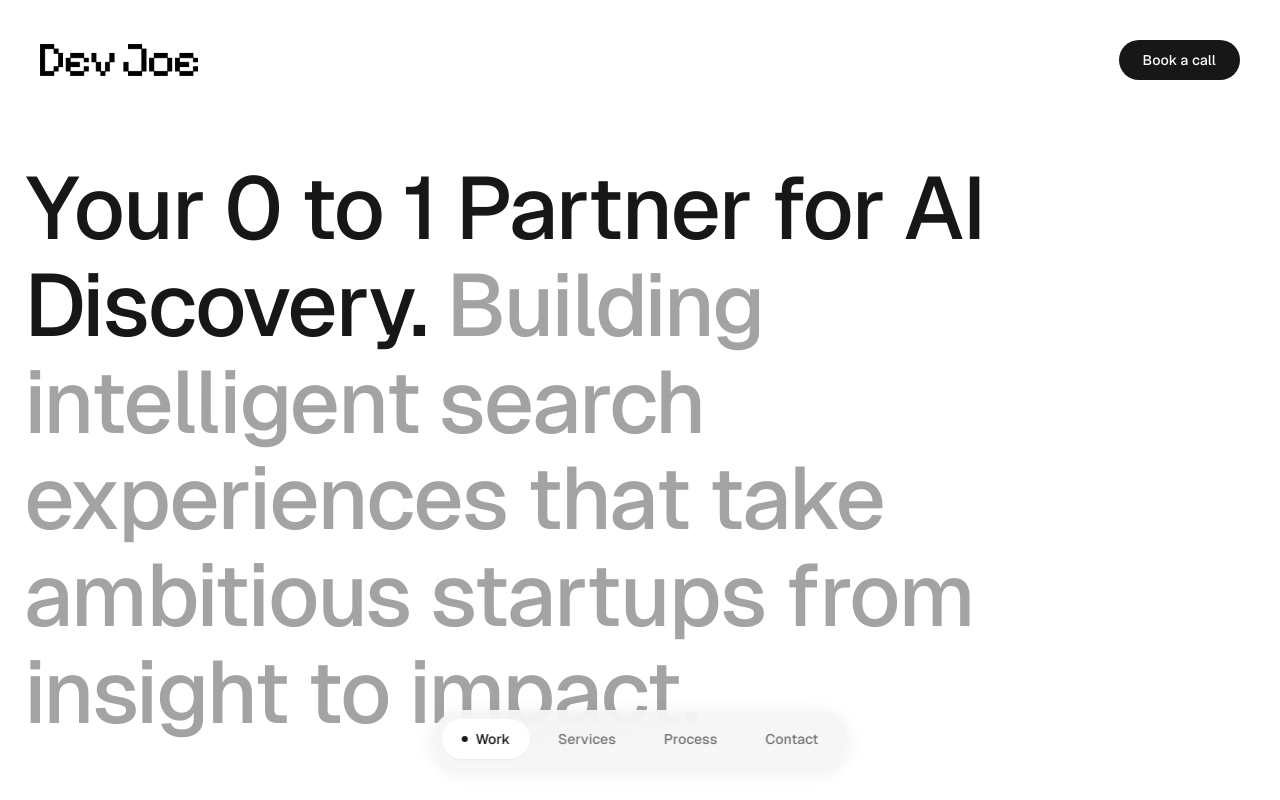
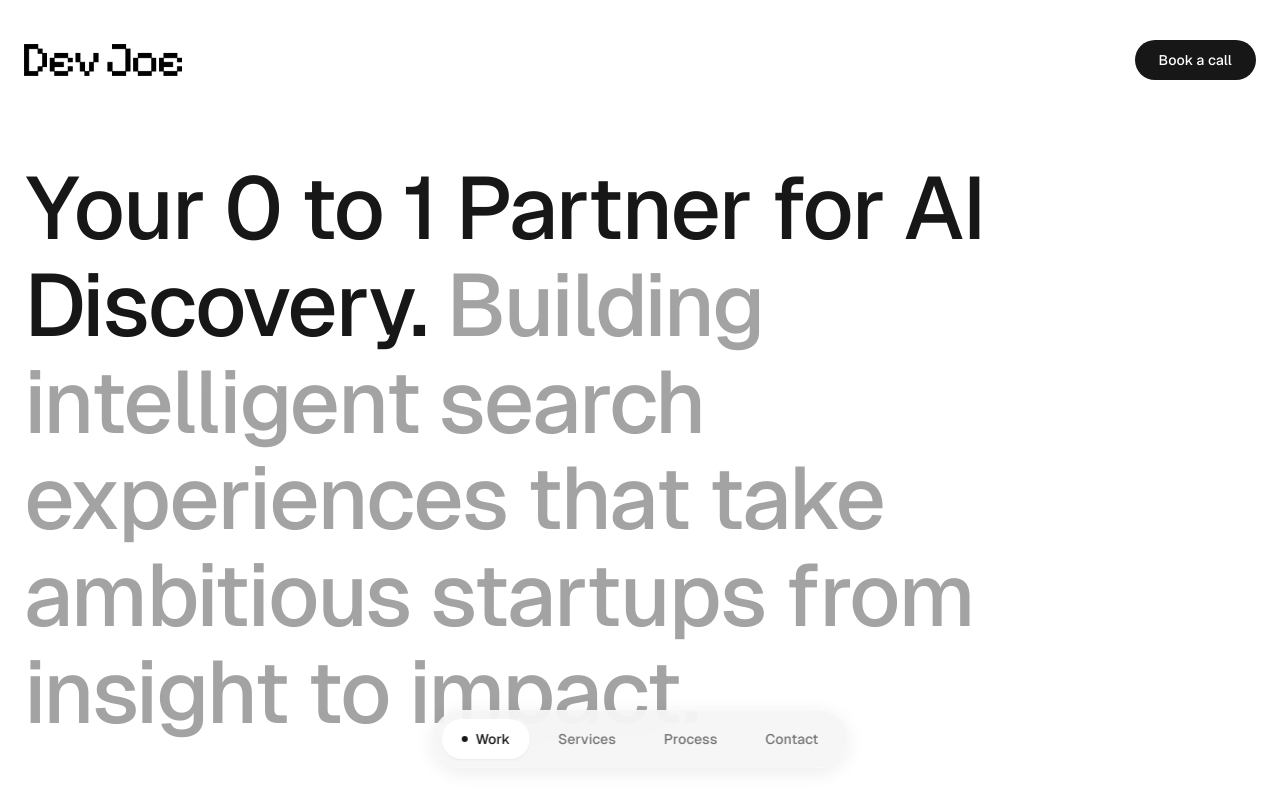
Before and after one commit to joeharwood96/joeharwood.dev, a Next.js app: page / in a window 1280 px wide. Shown: the top 800 px of the page. Built offline with nearby package versions, Linux system fonts and the light colour scheme; no server answers.

Commit message:
Update navbar.tsx

```diff
--- a/components/navbar.tsx
+++ b/components/navbar.tsx
@@ -50,7 +50,7 @@ export default function Navbar() {
 
   return (
     <>
-      <header className="absolute inset-x-0 top-0 z-40 mx-auto flex max-w-[1600px] items-center justify-between p-6 sm:p-10">
+      <header className="absolute inset-x-0 top-0 z-40 mx-auto flex w-full max-w-[1400px] items-center justify-between px-6 py-6 sm:py-10">
         <Link
           href="/"
           className="transition-opacity hover:opacity-80"
```
